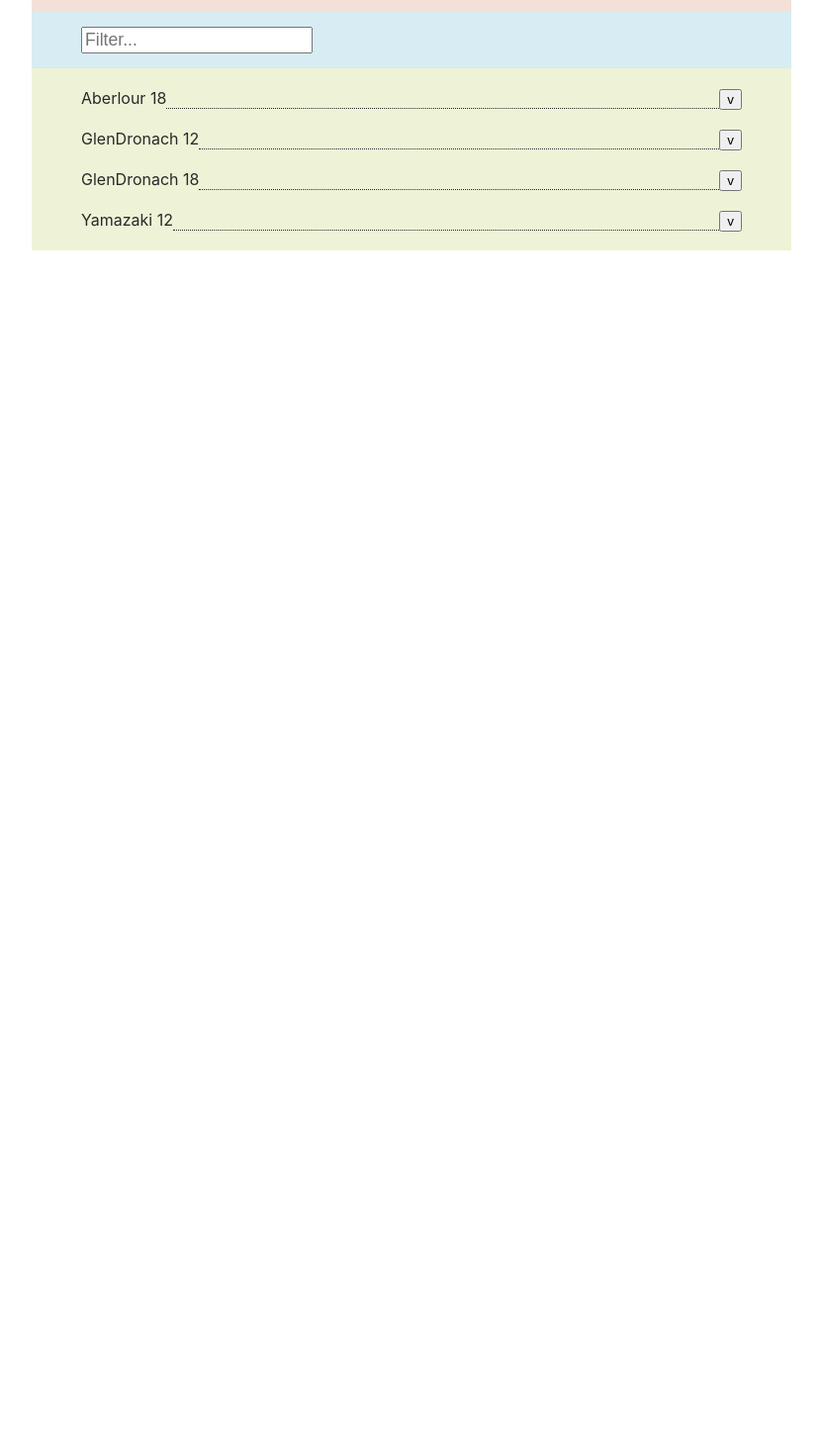
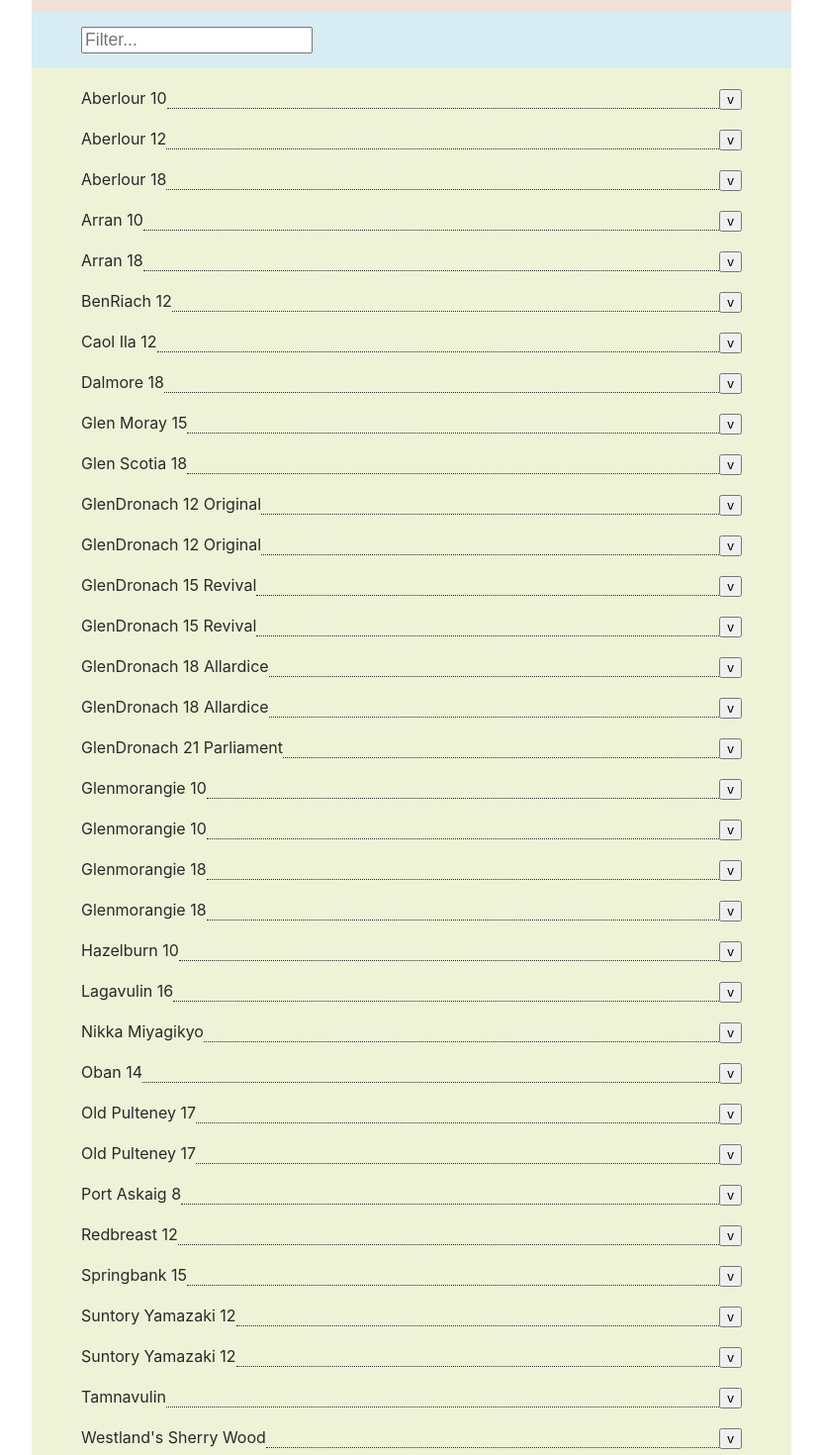
Before and after one commit to lifebeyondfife/whisky-menu, a React (Create React App) app: page / in a window 1280 px wide. Shown: the part 40-1510 px from the top of the page at 99% size, without its empty margins (224-1055 px from the left). Before the commit the page ends 800 px from the top, so only its background shows below. Built offline with nearby package versions, Linux system fonts and the light colour scheme.

Commit message:
chore: add the full collection as a JSON object

```diff
--- a/public/index.html
+++ b/public/index.html
@@ -6,38 +6,15 @@
     <meta name="viewport" content="width=device-width, initial-scale=1" />
     <meta name="theme-color" content="#000000" />
     <meta
-      name="description"
-      content="Web site created using create-react-app"
+      name="Whisky Menu"
+      content="A Menu of Available Whiskys"
     />
     <link rel="apple-touch-icon" href="logo192.png" />
-    <!--
-      manifest.json provides metadata used when your web app is installed on a
-      user's mobile device or desktop. See https://developers.google.com/web/fundamentals/web-app-manifest/
-    -->
     <link rel="manifest" href="%PUBLIC_URL%/manifest.json" />
-    <!--
-      Notice the use of %PUBLIC_URL% in the tags above.
-      It will be replaced with the URL of the `public` folder during the build.
-      Only files inside the `public` folder can be referenced from the HTML.
-
-      Unlike "/favicon.ico" or "favicon.ico", "%PUBLIC_URL%/favicon.ico" will
-      work correctly both with client-side routing and a non-root public URL.
-      Learn how to configure a non-root public URL by running `npm run build`.
-    -->
     <title>Whisky Menu</title>
   </head>
   <body>
     <noscript>You need to enable JavaScript to run this app.</noscript>
     <div id="root"></div>
-    <!--
-      This HTML file is a template.
-      If you open it directly in the browser, you will see an empty page.
-
-      You can add webfonts, meta tags, or analytics to this file.
-      The build step will place the bundled scripts into the <body> tag.
-
-      To begin the development, run `npm start` or `yarn start`.
-      To create a production bundle, use `npm run build` or `yarn build`.
-    -->
   </body>
 </html>
--- a/src/components/container/Whisky.js
+++ b/src/components/container/Whisky.js
@@ -7,19 +7,19 @@
   constructor({filterText, whiskys}) {
     super({filterText, whiskys});
     this.state = this.props.whiskys.reduce((map, obj) => {
-      map[obj.name] = {
-        click: () => this.handleClick(obj.name),
+      map[obj.id] = {
+        click: () => this.handleClick(obj.id),
         isToggleOn: true
       }
       return map;
     }, {});
   }
 
-  handleClick(whiskyName) {
+  handleClick(id) {
     this.setState(prevState => ({
-      [whiskyName]: {
-        click: prevState[whiskyName].click,
-        isToggleOn: !prevState[whiskyName].isToggleOn,
+      [id]: {
+        click: prevState[id].click,
+        isToggleOn: !prevState[id].isToggleOn,
       }
     }));
   };
@@ -34,11 +34,12 @@
         return [whisky.name, whisky.state, '' + whisky.age, whisky.location.region, whisky.location.country].
           some(f => this.matchesText(this.props.filterText.toLowerCase(), f));
       }).
+      sort((a, b) => (a.name > b.name) - (a.name < b.name)).
       map(whisky => {
       return (
-        <div key={whisky.name} className="container">
-            <WhiskyName whisky={whisky} show={this.state[whisky.name]}/>
-            <WhiskyDetails whisky={whisky} isToggleOn={this.state[whisky.name].isToggleOn}/>
+        <div key={whisky.id} className="container">
+            <WhiskyName whisky={whisky} show={this.state[whisky.id]}/>
+            <WhiskyDetails whisky={whisky} isToggleOn={this.state[whisky.id].isToggleOn}/>
         </div>
       );
     });
--- a/src/index.js
+++ b/src/index.js
@@ -2,12 +2,6 @@
 import ReactDOM from 'react-dom';
 import './index.css';
 import App from './components/App';
+import whiskys from './whiskys.js';
 
-const whiskys = [
-  { 'name': 'Aberlour 18', 'age': 18, 'state': 'Opened', 'price': 95, 'location': {'country': 'Scotland', 'region': 'Speyside'}},
-  { 'name': 'GlenDronach 12', 'age': 12, 'state': 'Opened', 'price': 45, 'location': {'country': 'Scotland', 'region': 'Highland'}},
-  { 'name': 'GlenDronach 18', 'age': 18, 'state': 'Opened', 'price': 115, 'location': {'country': 'Scotland', 'region': 'Highland'}},
-  { 'name': 'Yamazaki 12', 'age': 12, 'state': 'Opened', 'price': 100, 'location': {'country': 'Japan'}},
-];
-
-ReactDOM.render(<App whiskys={whiskys} />, document.getElementById('root'));
+ReactDOM.render(<App whiskys={whiskys.whiskyList} />, document.getElementById('root'));
--- /dev/null
+++ b/src/whiskys.js
@@ -0,0 +1,39 @@
+export default {
+ whiskyList: [
+    { "id":  2, "name": "Glenmorangie 10", "location": {"country": "Scotland", "region": "Highland"}, "age": 10, "state": "Opened", "price": "26" },
+    { "id":  3, "name": "Nikka Miyagikyo", "location": {"country": "Japan"}, "age": 3, "state": "Opened", "price": "62.71" },
+    { "id":  4, "name": "Suntory Yamazaki 12", "age": 12, "location": {"country": "Japan"}, "state": "Opened", "price": "83.29"},
+    { "id":  5, "name": "Glenmorangie 18", "age": 18, "location": {"country": "Scotland", "region": "Highland"}, "state": "Opened", "price": "71.21"},
+    { "id":  6, "name": "Old Pulteney 17", "age": 17, "location": {"country": "Scotland", "region": "Highland"}, "state": "Opened", "price": "76.80"},
+    { "id":  7, "name": "Aberlour 18", "age": 18, "location": {"country": "Scotland", "region": "Speyside"}, "state": "Opened", "price": "133.16"},
+    { "id":  8, "name": "Tamnavulin", "location": {"country": "Scotland", "region": "Speyside"}, "age": 3, "state": "Opened", "price": "22.50"},
+    { "id":  9, "name": "Hazelburn 10", "age": 10, "location": {"country": "Scotland", "region": "Campbeltown"}, "age": 10, "state": "Opened", "price": "40"},
+    { "id": 10, "name": "Glen Scotia 18", "age": 18, "location": {"country": "Scotland", "region": "Campbeltown"}, "state": "Opened", "price": "85.95"},
+    { "id": 11, "name": "Caol Ila 12", "age": 12, "location": {"country": "Scotland", "region": "Islay"}, "state": "Opened", "price": "34.20"},
+    { "id": 12, "name": "Lagavulin 16", "location": {"country": "Scotland", "region": "Islay"}, "age": 16, "state": "Opened", "price": "48.59"},
+    { "id": 13, "name": "Springbank 15", "age": 15, "location": {"country": "Scotland", "region": "Campbeltown"}, "state": "Opened", "price": "52.20"},
+    { "id": 14, "name": "Dalmore 18", "age": 18, "location": {"country": "Scotland", "region": "Highland"}, "state": "Opened", "price": "112.50"},
+    { "id": 15, "name": "Glenmorangie 10", "age": 10, "location": {"country": "Scotland", "region": "Highland"}, "state": "Closed", "price": "25"},
+    { "id": 16, "name": "Aberlour 12", "age": 12, "location": {"country": "Scotland", "region": "Highland"}, "state": "Opened", "price": "38"},
+    { "id": 17, "name": "GlenDronach 15 Revival", "age": 15, "location": {"country": "Scotland", "region": "Highland"}, "state": "Opened", "price": "55.80"},
+    { "id": 18, "name": "GlenDronach 18 Allardice", "age": 18, "location": {"country": "Scotland", "region": "Highland"}, "state": "Closed", "price": "94.94"},
+    { "id": 19, "name": "Oban 14", "age": 14, "location": {"country": "Scotland", "region": "Highland"}, "state": "Opened", "price": "41.40"},
+    { "id": 20, "name": "Glen Moray 15", "age": 15, "location": {"country": "Scotland", "region": "Speyside"}, "state": "Opened", "price": "48.75"},
+    { "id": 21, "name": "Westland's Sherry Wood", "location": {"country": "USA"}, "age": 3, "state": "Opened", "price": "66.62"},
+    { "id": 22, "name": "Westland's Sherry Wood", "location": {"country": "USA"}, "age": 3, "state": "Closed", "price": "66.62"},
+    { "id": 23, "name": "GlenDronach 12 Original", "age": 12, "location": {"country": "Scotland", "region": "Highland"}, "state": "Closed", "price": "41.95"},
+    { "id": 24, "name": "GlenDronach 12 Original", "age": 12, "location": {"country": "Scotland", "region": "Highland"}, "state": "Closed", "price": "41.95"},
+    { "id": 25, "name": "GlenDronach 21 Parliament", "location": {"country": "Scotland", "region": "Highland"}, "age": 21, "state": "Closed", "price": "138"},
+    { "id": 26, "name": "Suntory Yamazaki 12", "age": 12, "location": {"country": "Japan"}, "state": "Closed", "price": "120"},
+    { "id": 27, "name": "Arran 10", "age": 10, "location": {"country": "Scotland", "region": "Highland"}, "state": "Opened", "price": "45"},
+    { "id": 28, "name": "GlenDronach 15 Revival", "age": 15, "location": {"country": "Scotland", "region": "Highland"}, "state": "Closed", "price": "64.99"},
+    { "id": 29, "name": "Aberlour 10", "age": 10, "location": {"country": "Scotland", "region": "Speyside"}, "state": "Closed", "price": "25"},
+    { "id": 30, "name": "Redbreast 12", "age": 12, "location": {"country": "Ireland"}, "state": "Opened", "price": "46"},
+    { "id": 31, "name": "Arran 18", "age": 18, "location": {"country": "Scotland", "region": "Highland"}, "state": "Closed", "price": "85"},
+    { "id": 32, "name": "Glenmorangie 18", "age": 18, "location": {"country": "Scotland", "region": "Highland"}, "state": "Closed", "price": "79.95"},
+    { "id": 33, "name": "GlenDronach 18 Allardice", "age": 18, "location": {"country": "Scotland", "region": "Highland"}, "state": "Closed", "price": "98.76"},
+    { "id": 34, "name": "Old Pulteney 17", "age": 17, "location": {"country": "Scotland", "region": "Highland"}, "state": "Closed", "price": "99.95"},
+    { "id": 35, "name": "BenRiach 12", "age": 12, "location": {"country": "Scotland", "region": "Speyside"}, "state": "Opened", "price": "45.90"},
+    { "id": 36, "name": "Port Askaig 8", "location": {"country": "Scotland", "region": "Islay"}, "age": 8, "state": "Opened", "price": "46.50"},
+  ]
+};
```
Also changed, not shown: public/manifest.json, 1 other file (tests, documents, lock files or other folders).
